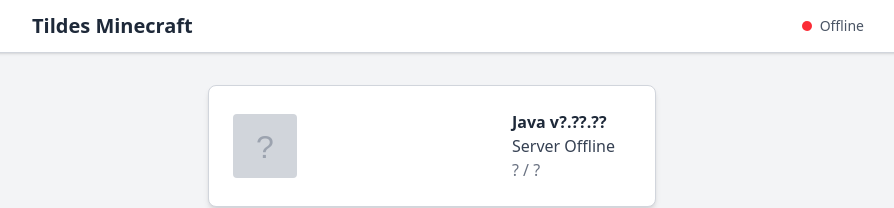
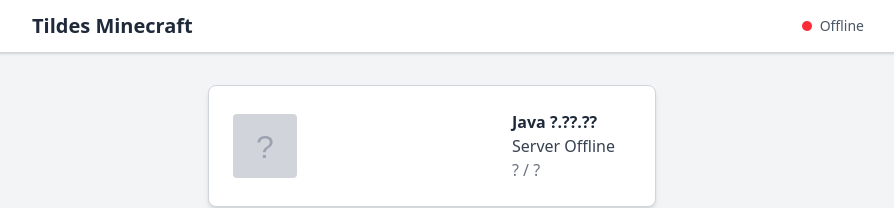
Before and after one commit to danthedaniel/tildes-mc-nickname, a Next.js app: page / in a window 1280 px wide. Shown: the top 208 px of the page, without its empty margins (208-1102 px from the left). Built offline with nearby package versions, Linux system fonts and the light colour scheme.

Commit message:
Remove "v" version prefix

```diff
--- a/src/components/ServerStatusCard.tsx
+++ b/src/components/ServerStatusCard.tsx
@@ -50,7 +50,7 @@
         </div>
 
         <div className="flex flex-col h-full justify-between min-w-0">
-          <p className="text-gray-800 font-bold">Java v{version}</p>
+          <p className="text-gray-800 font-bold">Java {version}</p>
           <p className="text-gray-700 truncate">
             {status ? flattenComponent(status.description) : "Server Offline"}
           </p>
```
